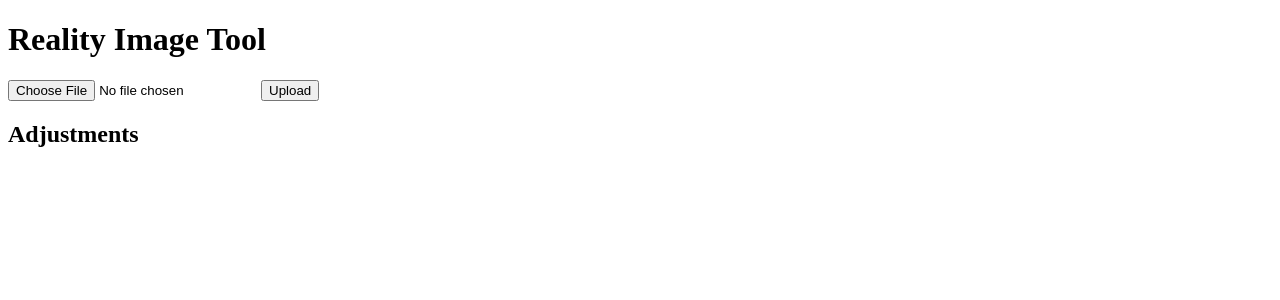
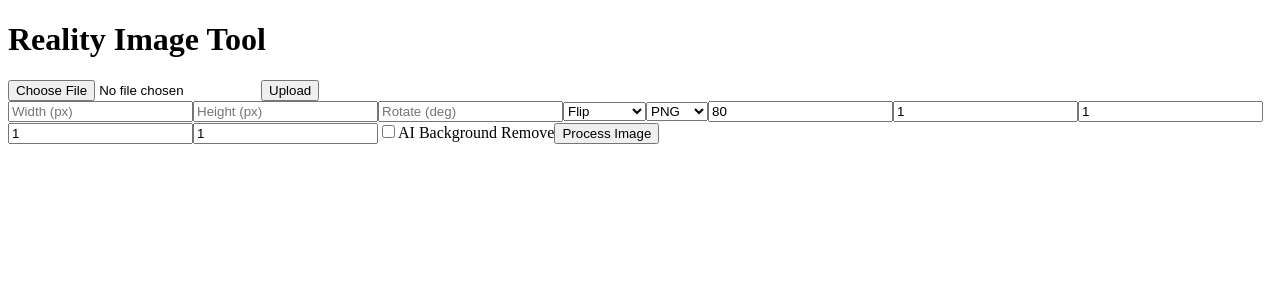
Before and after one commit to healthchecker360/reality-bender-tools, a React (Create React App) app in the folder frontend/: page / in a window 1280 px wide. Shown: the top 300 px of the page. Built offline with nearby package versions, Linux system fonts and the light colour scheme; the HTML template or start-up script is replaced by a standard one.

Commit message:
Update ControlsPanel.js

```diff
--- a/frontend/src/components/ControlsPanel.js
+++ b/frontend/src/components/ControlsPanel.js
@@ -1,10 +1,120 @@
-import React from "react";
+import React from 'react';
 
-function ControlsPanel() {
+function ControlsPanel({ controls, setControls, onProcess }) {
+  const handleChange = (e) => {
+    const { name, value, type, checked } = e.target;
+    setControls(prev => ({
+      ...prev,
+      [name]: type === 'checkbox' ? checked : value
+    }));
+  };
+
   return (
-    <div className="my-4 p-4 border rounded">
-      <h2 className="text-xl font-semibold mb-2">Adjustments</h2>
-      {/* Add sliders for brightness, contrast, saturation, etc. */}
+    <div className="mb-4 grid grid-cols-2 gap-2 p-4 border rounded">
+      <input
+        type="number"
+        name="width"
+        placeholder="Width (px)"
+        value={controls.width}
+        onChange={handleChange}
+        className="border p-2 rounded"
+      />
+      <input
+        type="number"
+        name="height"
+        placeholder="Height (px)"
+        value={controls.height}
+        onChange={handleChange}
+        className="border p-2 rounded"
+      />
+      <input
+        type="number"
+        name="rotate"
+        placeholder="Rotate (deg)"
+        value={controls.rotate}
+        onChange={handleChange}
+        className="border p-2 rounded"
+      />
+      <select
+        name="flip"
+        value={controls.flip}
+        onChange={handleChange}
+        className="border p-2 rounded"
+      >
+        <option value="">Flip</option>
+        <option value="horizontal">Horizontal</option>
+        <option value="vertical">Vertical</option>
+      </select>
+      <select
+        name="format"
+        value={controls.format}
+        onChange={handleChange}
+        className="border p-2 rounded"
+      >
+        <option value="png">PNG</option>
+        <option value="jpeg">JPEG</option>
+        <option value="webp">WEBP</option>
+      </select>
+      <input
+        type="number"
+        name="quality"
+        placeholder="Quality 0-100"
+        value={controls.quality}
+        onChange={handleChange}
+        className="border p-2 rounded"
+      />
+      <input
+        type="number"
+        name="brightness"
+        step="0.1"
+        placeholder="Brightness"
+        value={controls.brightness}
+        onChange={handleChange}
+        className="border p-2 rounded"
+      />
+      <input
+        type="number"
+        name="contrast"
+        step="0.1"
+        placeholder="Contrast"
+        value={controls.contrast}
+        onChange={handleChange}
+        className="border p-2 rounded"
+      />
+      <input
+        type="number"
+        name="saturation"
+        step="0.1"
+        placeholder="Saturation"
+        value={controls.saturation}
+        onChange={handleChange}
+        className="border p-2 rounded"
+      />
+      <input
+        type="number"
+        name="sharpness"
+        step="0.1"
+        placeholder="Sharpness"
+        value={controls.sharpness}
+        onChange={handleChange}
+        className="border p-2 rounded"
+      />
+      <label className="flex items-center col-span-2">
+        <input
+          type="checkbox"
+          name="aiBackground"
+          checked={controls.aiBackground}
+          onChange={handleChange}
+          className="mr-2"
+        />
+        AI Background Remove
+      </label>
+      <button
+        onClick={onProcess}
+        className="col-span-2 bg-blue-500 text-white p-2 rounded hover:bg-blue-600 transition"
+      >
+        Process Image
+      </button>
     </div>
   );
 }
```
